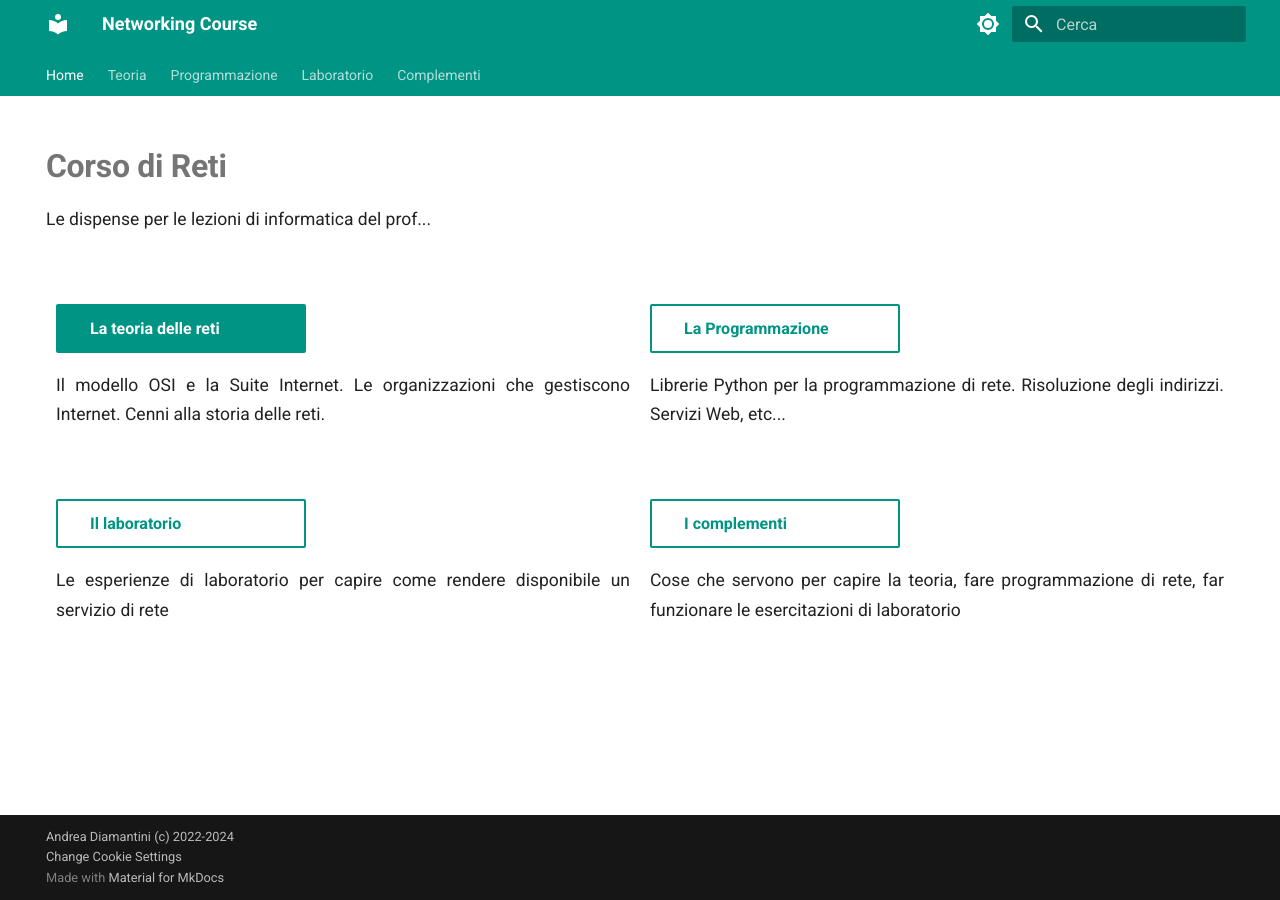
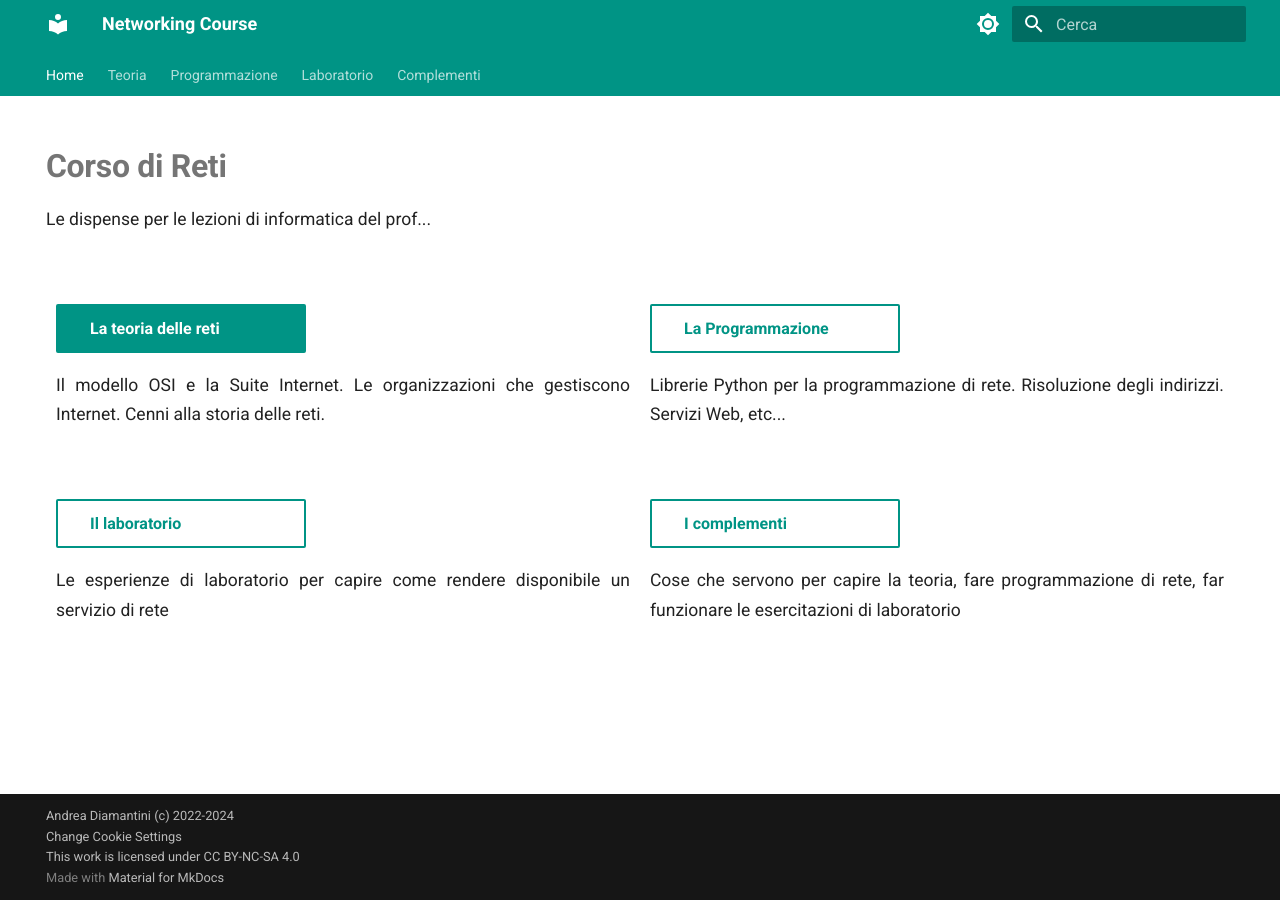
Before and after one commit to adjamhub/nethandouts, an MkDocs documentation site: the page built from docs/index.md, in a window 1280 px wide. Built offline with MkDocs 1.6.1 and Material for MkDocs 9.7.7, drawn with Linux system fonts in a browser that asks for light colours.

Commit message:
Relicense under CC BY-NC-SA

```diff
--- a/mkdocs.yml
+++ b/mkdocs.yml
@@ -3,7 +3,8 @@
 
 copyright: >
     Andrea Diamantini (c) 2022-2024<br>
-    <a href="#__consent">Change Cookie Settings</a>
+    <a href="#__consent">Change Cookie Settings</a><br>
+    This work is licensed under <a href="https://creativecommons.org/licenses/by-nc-sa/4.0/" target="_blank">CC BY-NC-SA 4.0</a>
 
 # -----------------------------------------------------------------------------------------------
 
```
Also changed, not shown: LICENSE.txt (added), 1 other file.
